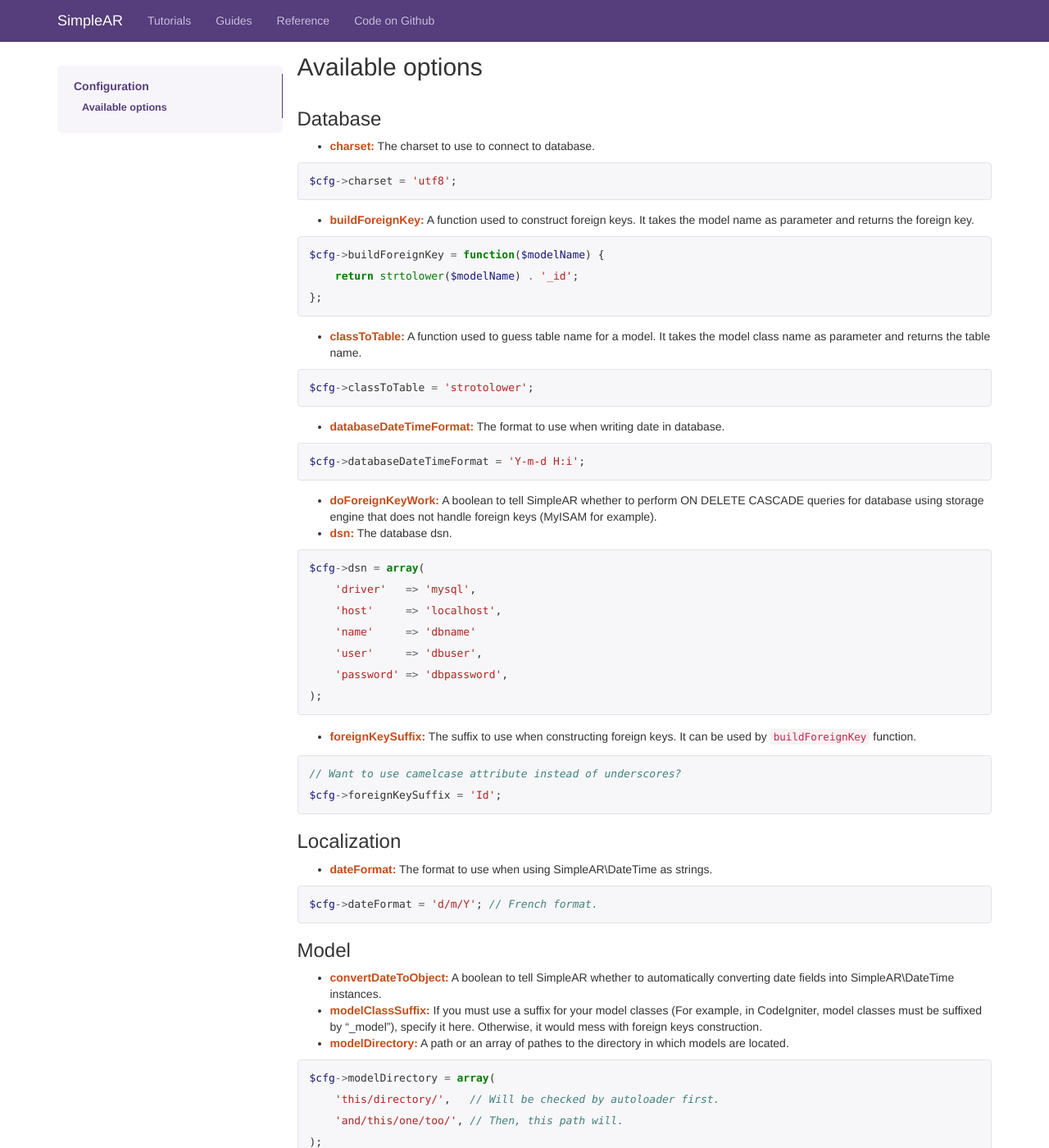
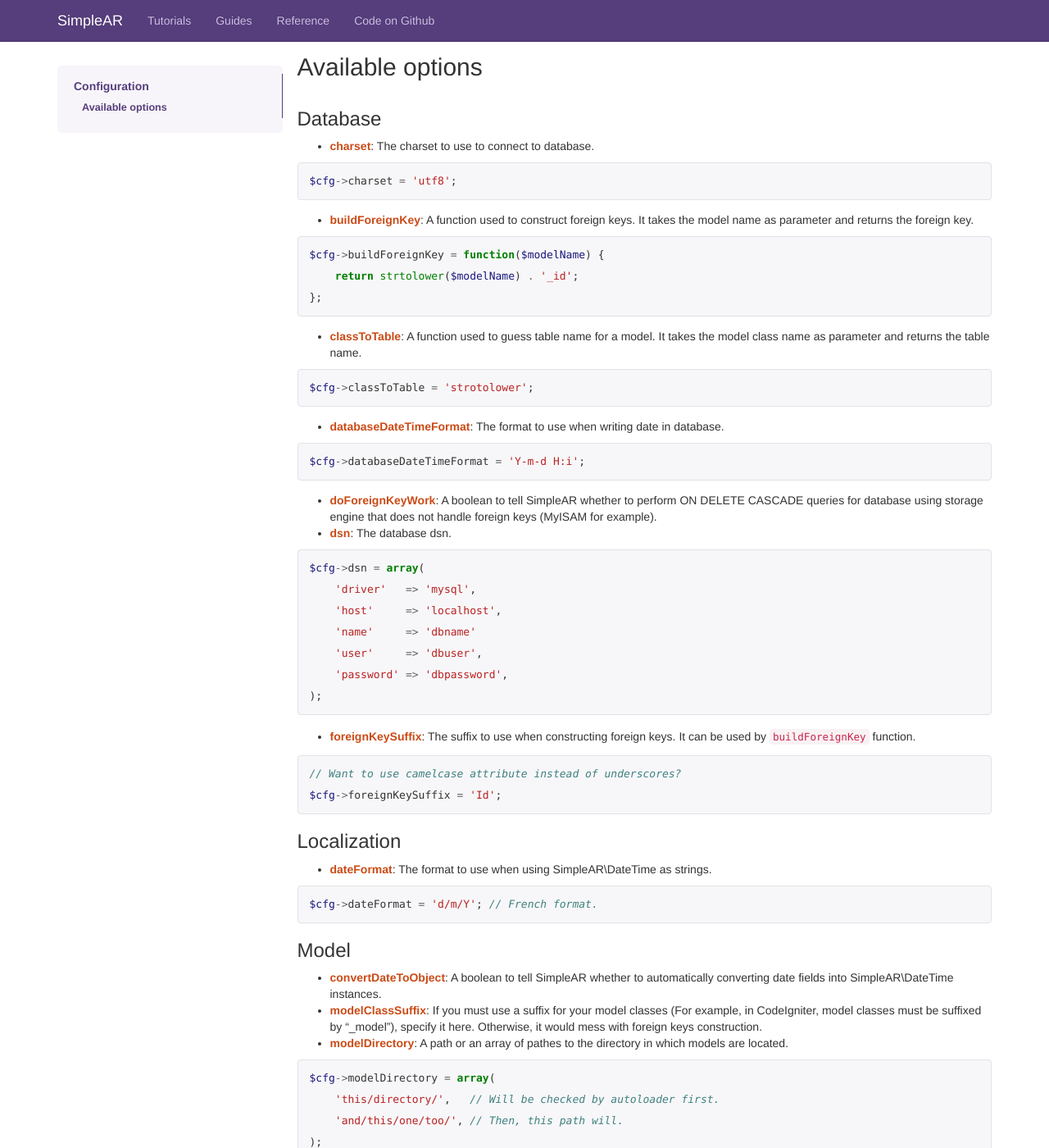
Before and after one commit to Lebugg/SimpleAR, a Jekyll site: the page built from articles/guides/config.md, in a window 1280 px wide and 1400 px high, scrolled down 482 px. Shown: the whole window at 82% size. Built offline with Jekyll 4.4.1, drawn with Linux system fonts in a browser that asks for light colours; some web fonts are replaced; Markdown is read by kramdown in place of the engine named in the settings; some of the changed text lies outside the part shown.

```diff
--- a/_includes/header.html
+++ b/_includes/header.html
@@ -18,7 +18,7 @@
             <a href="{{ site.baseurl }}/articles/guides.html">Guides</a>
         </li>
         <li>
-            <a href="{{ site.baseurl }}/articles/community.html">Reference</a>
+            <a href="{{ site.baseurl }}/articles/reference.html">Reference</a>
         </li>
         <li>
             <a href="{{ site.githubUrl }}">Code on Github</a>
--- a/articles/guides/config.md
+++ b/articles/guides/config.md
@@ -31,30 +31,30 @@ $app->configure($cfg);
 
 ### Database
 
-* **charset:** The charset to use to connect to database.
+* **charset**: The charset to use to connect to database.
 {% highlight php startinline %}
 $cfg->charset = 'utf8';
 {% endhighlight %}
-* **buildForeignKey:** A function used to construct foreign keys. It takes the
+* **buildForeignKey**: A function used to construct foreign keys. It takes the
 model name as parameter and returns the foreign key.
 {% highlight php startinline %}
 $cfg->buildForeignKey = function($modelName) {
     return strtolower($modelName) . '_id';
 };
 {% endhighlight %}
-* **classToTable:** A function used to guess table name for a model. It takes
+* **classToTable**: A function used to guess table name for a model. It takes
 the model class name as parameter and returns the table name.
 {% highlight php startinline %}
 $cfg->classToTable = 'strotolower';
 {% endhighlight %}
-* **databaseDateTimeFormat:** The format to use when writing date in database.
+* **databaseDateTimeFormat**: The format to use when writing date in database.
 {% highlight php startinline %}
 $cfg->databaseDateTimeFormat = 'Y-m-d H:i';
 {% endhighlight %}
-* **doForeignKeyWork:** A boolean to tell SimpleAR whether to perform ON DELETE
+* **doForeignKeyWork**: A boolean to tell SimpleAR whether to perform ON DELETE
 CASCADE queries for database using storage engine that does not handle foreign
 keys (MyISAM for example).
-* **dsn:** The database dsn.
+* **dsn**: The database dsn.
 {% highlight php startinline %}
 $cfg->dsn = array(
     'driver'   => 'mysql',
@@ -64,7 +64,7 @@ $cfg->dsn = array(
     'password' => 'dbpassword',
 );
 {% endhighlight %}
-* **foreignKeySuffix:** The suffix to use when constructing foreign keys. It can
+* **foreignKeySuffix**: The suffix to use when constructing foreign keys. It can
 be used by `buildForeignKey` function.
 {% highlight php startinline %}
 // Want to use camelcase attribute instead of underscores?
@@ -73,19 +73,19 @@ $cfg->foreignKeySuffix = 'Id';
 
 ### Localization
 
-* **dateFormat:** The format to use when using SimpleAR\DateTime as strings.
+* **dateFormat**: The format to use when using SimpleAR\DateTime as strings.
 {% highlight php startinline %}
 $cfg->dateFormat = 'd/m/Y'; // French format.
 {% endhighlight %}
 
 ### Model
 
-* **convertDateToObject:** A boolean to tell SimpleAR whether to automatically
+* **convertDateToObject**: A boolean to tell SimpleAR whether to automatically
 converting date fields into SimpleAR\DateTime instances.
-* **modelClassSuffix:** If you must use a suffix for your model classes (For
+* **modelClassSuffix**: If you must use a suffix for your model classes (For
 example, in CodeIgniter, model classes must be suffixed by "\_model"), specify
 it here. Otherwise, it would mess with foreign keys construction.
-* **modelDirectory:** A path or an array of pathes to the directory in which
+* **modelDirectory**: A path or an array of pathes to the directory in which
 models are located.
 {% highlight php startinline %}
 $cfg->modelDirectory = array(
@@ -93,19 +93,19 @@ $cfg->modelDirectory = array(
     'and/this/one/too/', // Then, this path will.
 );
 {% endhighlight %}
-* **primaryKey:** The default primary key name.
+* **primaryKey**: The default primary key name.
 
 ### General
 
-* **debug:** Are we in debug mode? If true, executed queries will be stored in
+* **debug**: Are we in debug mode? If true, executed queries will be stored in
 Connection object.
-* **queryOptionRelationSeparator:** The character to use to separate relation
+* **queryOptionRelationSeparator**: The character to use to separate relation
 names when building queries.
 {% highlight php startinline %}
 // You prefer a dot over a slash?
 $cfg->queryOptionRelationSeparator = '.';
 {% endhighlight %}
-* **aliases:** An array of classes to alias.
+* **aliases**: An array of classes to alias.
 http://php.net/manual/function.class-alias.php
 {% highlight php startinline %}
 // Default values for this option:
```
Also changed, not shown: articles/reference.md (added, +11 -0 lines).
